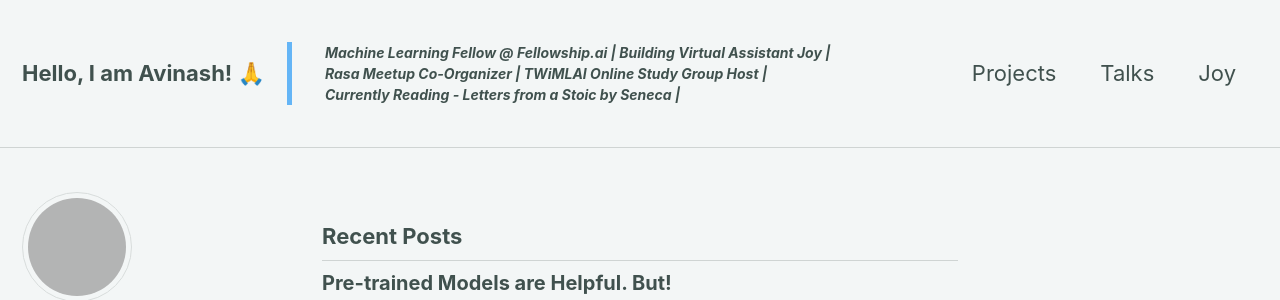
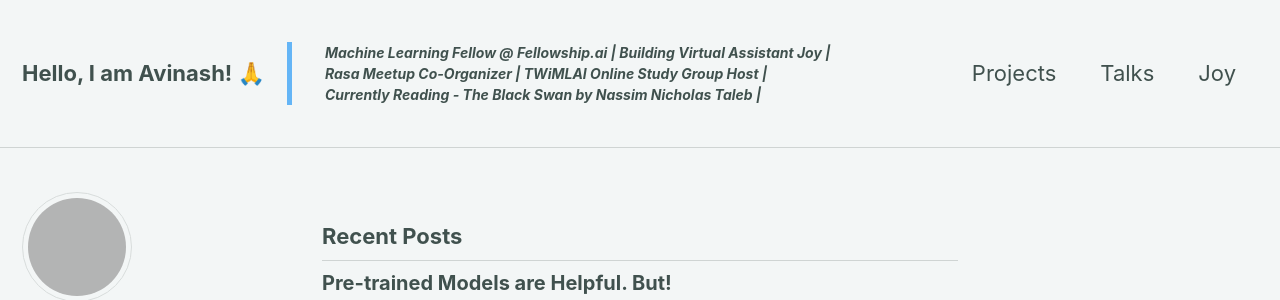
Before and after one commit to theimgclist/theimgclist.github.io, a Jekyll site: the page built from index.html, in a window 1280 px wide and 900 px high. Shown: the top 300 px of the window. Built offline with Jekyll 4.4.1, drawn with Linux system fonts in a browser that asks for light colours; nearby versions of some CDN libraries; the list of posts is cut into pages by our own code; grey boxes are pictures that could not be loaded.

Commit message:
Blog - Update currently reading

```diff
--- a/_includes/masthead.html
+++ b/_includes/masthead.html
@@ -5,7 +5,7 @@
 
 		<a class="site-title" href="{{ '/' | absolute_url }}">Hello, I am Avinash! &#x1f64f;</a>
 		<div class="my-header">
-		<blockquote><p><b>Machine Learning Fellow @ Fellowship.ai | Building Virtual Assistant Joy | </br>Rasa Meetup Co-Organizer | TWiMLAI Online Study Group Host | </br>Currently Reading - Letters from a Stoic by Seneca | </b></p></blockquote>
+		<blockquote><p><b>Machine Learning Fellow @ Fellowship.ai | Building Virtual Assistant Joy | </br>Rasa Meetup Co-Organizer | TWiMLAI Online Study Group Host | </br>Currently Reading - The Black Swan by Nassim Nicholas Taleb | </b></p></blockquote>
 		</div>
         <ul class="visible-links">
           {% for link in site.data.navigation.main %}
```
